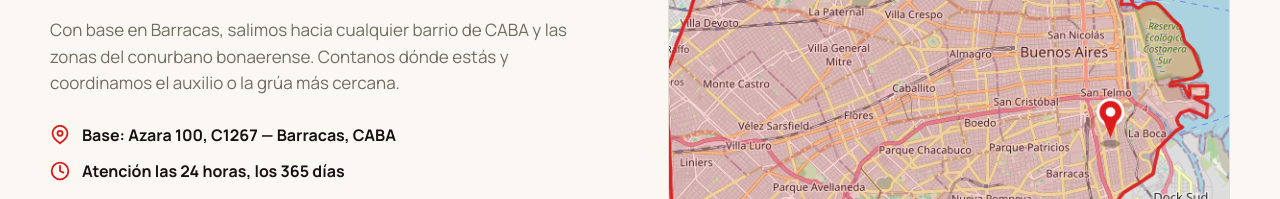
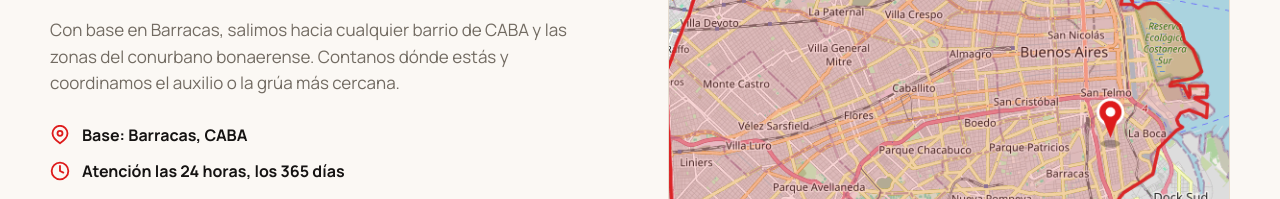
Before and after one commit to bscabini/landing-el-142-auxilios, a plain HTML site: page index.html in a window 1280 px wide. Shown: the part 3692-3891 px from the top of the page. Drawn offline with Linux system fonts and the light colour scheme.

Commit message:
Elimina Azara 100 de la direccion de la base

```diff
--- a/index.html
+++ b/index.html
@@ -350,7 +350,7 @@ html{scroll-behavior:smooth}
       <div style="display: flex; flex-direction: column; gap: 14px; padding-top: 8px;">
         <div style="display: flex; align-items: center; gap: 12px;">
           <svg width="20" height="20" viewBox="0 0 24 24" fill="none" stroke="var(--red)" stroke-width="2.2" stroke-linecap="round" stroke-linejoin="round"><path d="M21 10c0 6-9 12-9 12s-9-6-9-12a9 9 0 0 1 18 0z"/><circle cx="12" cy="10" r="3"/></svg>
-          <span style="font-weight: 700;">Base: Azara 100, C1267 — Barracas, CABA</span>
+          <span style="font-weight: 700;">Base: Barracas, CABA</span>
         </div>
         <div style="display: flex; align-items: center; gap: 12px;">
           <svg width="20" height="20" viewBox="0 0 24 24" fill="none" stroke="var(--red)" stroke-width="2.2" stroke-linecap="round" stroke-linejoin="round"><circle cx="12" cy="12" r="10"/><path d="M12 6v6l4 2"/></svg>
@@ -587,7 +587,7 @@ html{scroll-behavior:smooth}
       <div style="color: var(--ink); font-weight: 800; font-size: 13px; letter-spacing: .08em; text-transform: uppercase; margin-bottom: 4px;">Contacto</div>
       <a href="tel:+541132708968" style="color: var(--muted); font-size: 14.5px;">11 3270-8968</a>
       <a href="https://wa.me/5491132708968?text=Hola!%20Necesito%20un%20servicio%20de%20auxilio%20o%20remolque." target="_blank" rel="noopener" style="color: var(--muted); font-size: 14.5px;">WhatsApp: 11 3270-8968</a>
-      <span style="color: var(--muted); font-size: 14.5px;">Azara 100, C1267 — Barracas, CABA</span>
+      <span style="color: var(--muted); font-size: 14.5px;">Barracas, CABA</span>
     </div>
     <div style="display: flex; flex-direction: column; gap: 12px;">
       <div style="color: var(--ink); font-weight: 800; font-size: 13px; letter-spacing: .08em; text-transform: uppercase; margin-bottom: 4px;">Servicio</div>
```
